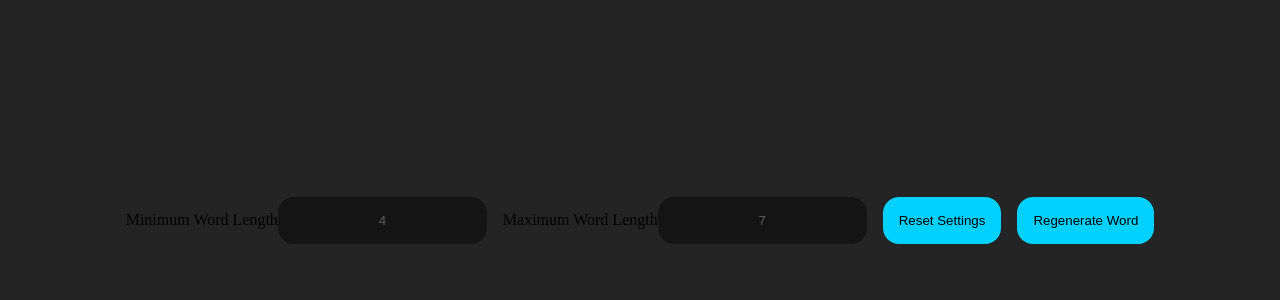
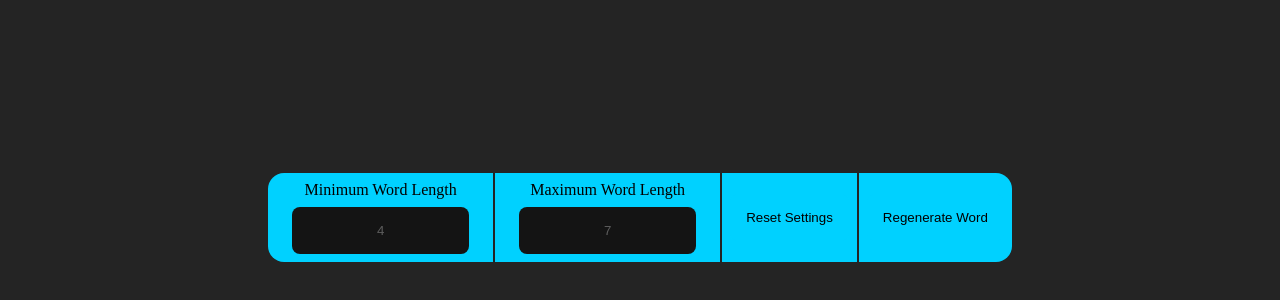
Before and after one commit to ZeSved/Wordie, a React (Vite) app: page / in a window 1280 px wide. Shown: the part 360-660 px from the top of the page. Built offline with nearby package versions, Linux system fonts and the light colour scheme.

Commit message:
some changes

```diff
--- a/index.html
+++ b/index.html
@@ -3,7 +3,7 @@
 
 <head>
   <meta charset="UTF-8" />
-  <link rel="icon" type="icon" href="public/W.png" />
+  <link rel="icon" type="icon" href="/W.png" />
   <meta name="viewport" content="width=device-width, initial-scale=1.0" />
   <title>Wordie</title>
 </head>
--- a/src/board/board.module.scss
+++ b/src/board/board.module.scss
@@ -5,7 +5,10 @@
 	width: fit-content;
 	height: fit-content;
 
-	gap: var(--default-gap);
+	max-width: 90vw;
+	max-height: 70vh;
+
+	gap: 2px;
 
 	> div {
 		width: fit-content;
@@ -15,13 +18,12 @@
 		flex-direction: column;
 		justify-content: space-around;
 
-		gap: calc(var(--default-gap) * 2);
+		gap: 6px;
 
-		> input {
-			width: 6rem;
-			aspect-ratio: 1;
-
-			padding: var(--default-gap);
+		.box {
+			height: fit-content;
+			width: fit-content;
+			padding: 1rem 2rem;
 
 			font-size: xx-large;
 			text-align: center;
@@ -29,6 +31,8 @@
 			border-radius: var(--default-gap);
 
 			background-color: var(--accent-color);
+
+			color: white;
 		}
 	}
 }
--- a/src/board/board.tsx
+++ b/src/board/board.tsx
@@ -1,5 +1,4 @@
 import { DefSet } from '../types/types'
-import { calculateSize } from '../utils/calculateSize'
 import s from './board.module.scss'
 
 export default function Board({
@@ -9,21 +8,32 @@ export default function Board({
 	user: DefSet
 	setUser: React.Dispatch<React.SetStateAction<DefSet>>
 }) {
+	window.addEventListener('keydown', (e) => {
+		const newArr = [...user.wordList]
+
+		newArr[
+			newArr.findIndex((item) => item[0].guessed.content.length === 0)
+		][2].guessed.content = e.key.toUpperCase()
+
+		setUser({
+			maxSize: user.maxSize,
+			minSize: user.minSize,
+			word: user.word,
+			wordList: newArr,
+		})
+	})
+
 	return (
 		<section className={s.main}>
 			{user.wordList.map((ltr, i) => (
 				<div key={i}>
 					{ltr.map((lt, i) => (
-						<input
+						<div
+							className={s.box}
 							key={i}
-							type='text'
-							// placeholder={lt.content}
-							style={{
-								height: calculateSize(user.wordList[0]),
-								aspectRatio: calculateSize(user.wordList[0]),
-							}}
-							id={lt.content}
-						/>
+							id={lt.content}>
+							{lt.guessed.content}
+						</div>
 					))}
 				</div>
 			))}
--- a/src/user-input/user-input.module.scss
+++ b/src/user-input/user-input.module.scss
@@ -1,8 +1,43 @@
 .btns {
 	display: flex;
 
-	gap: var(--default-gap);
-	padding: var(--default-gap);
+	gap: 2px;
 
 	width: fit-content;
+
+	> div {
+		display: flex;
+		flex-direction: column;
+		align-items: center;
+		justify-content: center;
+		gap: calc(var(--default-gap) / 2);
+
+		background-color: var(--call-to-action-color);
+
+		padding: calc(var(--default-gap) / 2);
+
+		color: black;
+
+		> button {
+			width: fit-content;
+			border-radius: var(--default-gap);
+		}
+
+		> input {
+			border-radius: var(--default-gap);
+			width: 85%;
+		}
+
+		:last-child {
+			border-radius: calc(var(--default-gap) / 2);
+		}
+	}
+
+	:last-child {
+		border-radius: 0 var(--default-gap) var(--default-gap) 0;
+	}
+
+	:first-child {
+		border-radius: var(--default-gap) 0 0 var(--default-gap);
+	}
 }
--- a/src/user-input/user-input.tsx
+++ b/src/user-input/user-input.tsx
@@ -1,5 +1,4 @@
 import { DefSet } from '../types/types'
-import { calculateSize } from '../utils/calculateSize'
 import { getWord } from '../utils/getWord'
 import s from './user-input.module.scss'
 
@@ -47,6 +46,7 @@ export default function UserInput({
 						id={`${user.maxSize}`}
 					/>
 				</div>
+				<div>
 					<button
 						onClick={() => {
 							setUser({
@@ -55,11 +55,15 @@ export default function UserInput({
 								word: user.word,
 								wordList: user.wordList,
 							})
-						calculateSize(user.wordList[0])
 						}}>
 						Reset Settings
 					</button>
-				<button onClick={() => getWord(user, setUser)}>Regenerate Word</button>
+				</div>
+				<div>
+					<button onClick={() => getWord(user, setUser)}>
+						Regenerate Word
+					</button>
+				</div>
 			</div>
 		</>
 	)
--- a/src/utils/calculateSize.ts
+++ /dev/null
@@ -1,5 +0,0 @@
-import { WordList } from "../types/types";
-
-export function calculateSize(list: WordList[]) {
-  return window.innerHeight / 13
-}
--- a/src/utils/getWord.ts
+++ b/src/utils/getWord.ts
@@ -5,7 +5,7 @@ export function getWord(
   user: DefSet,
   setUser: React.Dispatch<React.SetStateAction<DefSet>>
 ) {
-  const word = generate({ maxLength: user.maxSize, minLength: user.minSize })
+  const word = generate({ maxLength: user.maxSize ?? user.minSize + 1, minLength: user.minSize ?? user.maxSize - 1 })
 
   const wordList: WordList[][] = []
 
@@ -14,7 +14,7 @@ export function getWord(
 
     for (let j = 0; j <= 5; j++) {
       subArr.push({
-        content: word[i],
+        content: word[i].toUpperCase(),
         guessed: {
           content: '',
           correct: false,
```
Lines whose indentation alone changed are shown as unchanged.
